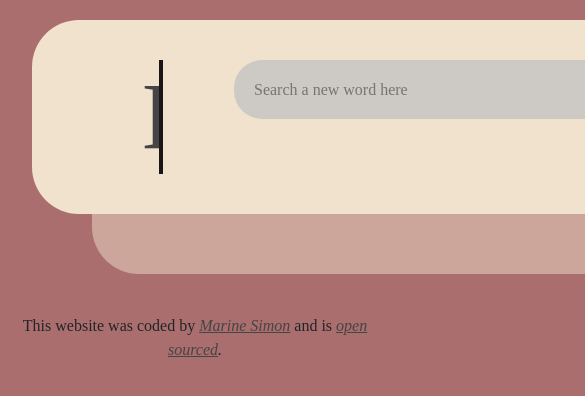
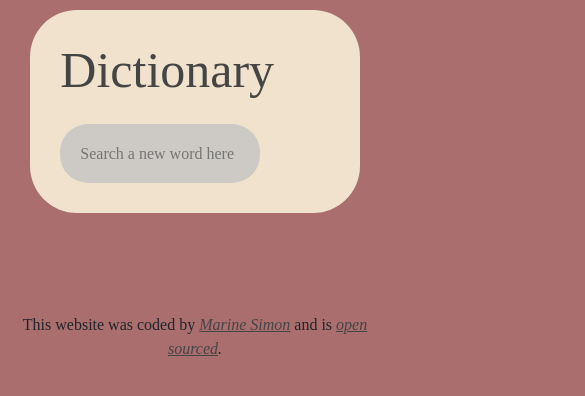
Before and after one commit to Marines17/Dictionary-React, a React (Create React App) app: page / in a window 390 px wide. Shown: the top 396 px of the page, 585 px wide, since content can reach past the window. Built offline with nearby package versions, Linux system fonts and the light colour scheme.

Commit message:
updated media rule h1

```diff
--- a/src/Dictionary.css
+++ b/src/Dictionary.css
@@ -1,4 +1,5 @@
 .Dictionary {
+  display: block;
   margin: 100px auto;
   background-color: #f0e2cc;
   padding: 40px;
@@ -52,10 +53,26 @@ input {
   }
 }
 
-@media (max-width: 771px) {
+@media (max-width: 700px) {
   .Dictionary {
-    margin: 20px;
-    display: flex;
-    justify-content: center;
+    display: block;
+    margin: 10px auto;
+    max-width: 90%;
+    min-width: 90%;
+    box-shadow: none;
+    padding: 30px;
+  }
+
+  h1 {
+    font-size: 50px;
+    margin: 0 auto;
+    padding-left: 0;
+    animation: none;
+    border-right: none;
+  }
+  input {
+    margin: 0 auto;
+    min-width: 100px;
+    max-width: 200px;
   }
 }
```
